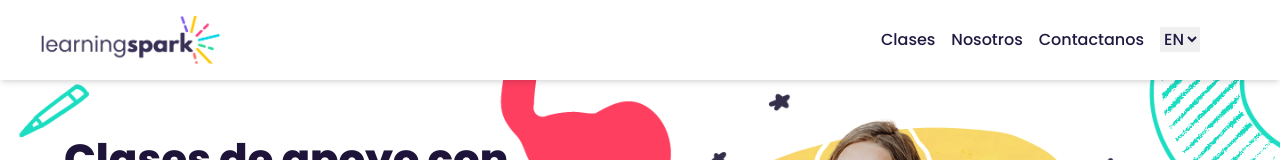
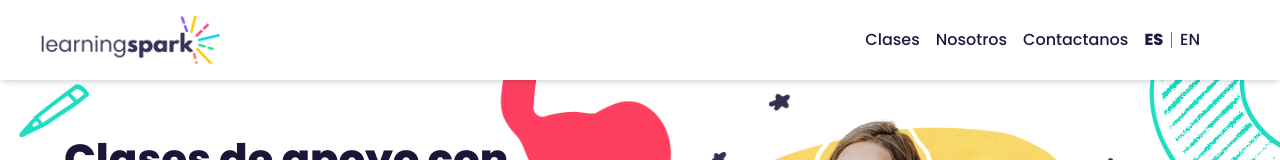
Before and after one commit to TomasSorgetti/learningSparks, a React (Create React App) app: page / in a window 1280 px wide. Shown: the top 160 px of the page. Built offline with nearby package versions, Linux system fonts and the light colour scheme; no server answers; a web font is replaced by a local one.

Commit message:
select change

```diff
--- a/src/components/Navigation/Navigation.jsx
+++ b/src/components/Navigation/Navigation.jsx
@@ -24,11 +24,11 @@ const Navigation = ({ t, i18n }) => {
   const handleClick = () => {
     setNav(!nav);
   };
-  const changeLanguage = (e) => {
-    const prop = e.target.value;
+  const changeLanguage = (e, prop) => {
+    e.preventDefault();
     localStorage.setItem("lang", prop);
     i18n.changeLanguage(prop);
-    setNav(false)
+    setNav(false);
   };
   return (
     <nav
@@ -67,10 +67,25 @@ const Navigation = ({ t, i18n }) => {
               <a href={route}>{label}</a>
             </li>
           ))}
-          <select onChange={(e) => changeLanguage(e)}>
+          <div className="flex gap-2 items-center">
+            <button
+              onClick={(e) => changeLanguage(e, "es")}
+              className={i18n.language === "es" ? "font-extrabold" : ""}
+            >
+              ES
+            </button>
+            <div className="h-4 w-[1px] bg-gray-500"></div>
+            <button
+              onClick={(e) => changeLanguage(e, "en")}
+              className={i18n.language === "en" ? "font-extrabold" : ""}
+            >
+              EN
+            </button>
+          </div>
+          {/* <select onChange={(e) => changeLanguage(e)}>
             <option value="en">EN</option>
             <option value="es">ES</option>
-          </select>
+          </select> */}
           {/* <div className='flex gap-2 items-center'>
             <span className='h-4 w-[1px] bg-gray-500'></span>
           </div> */}
```
